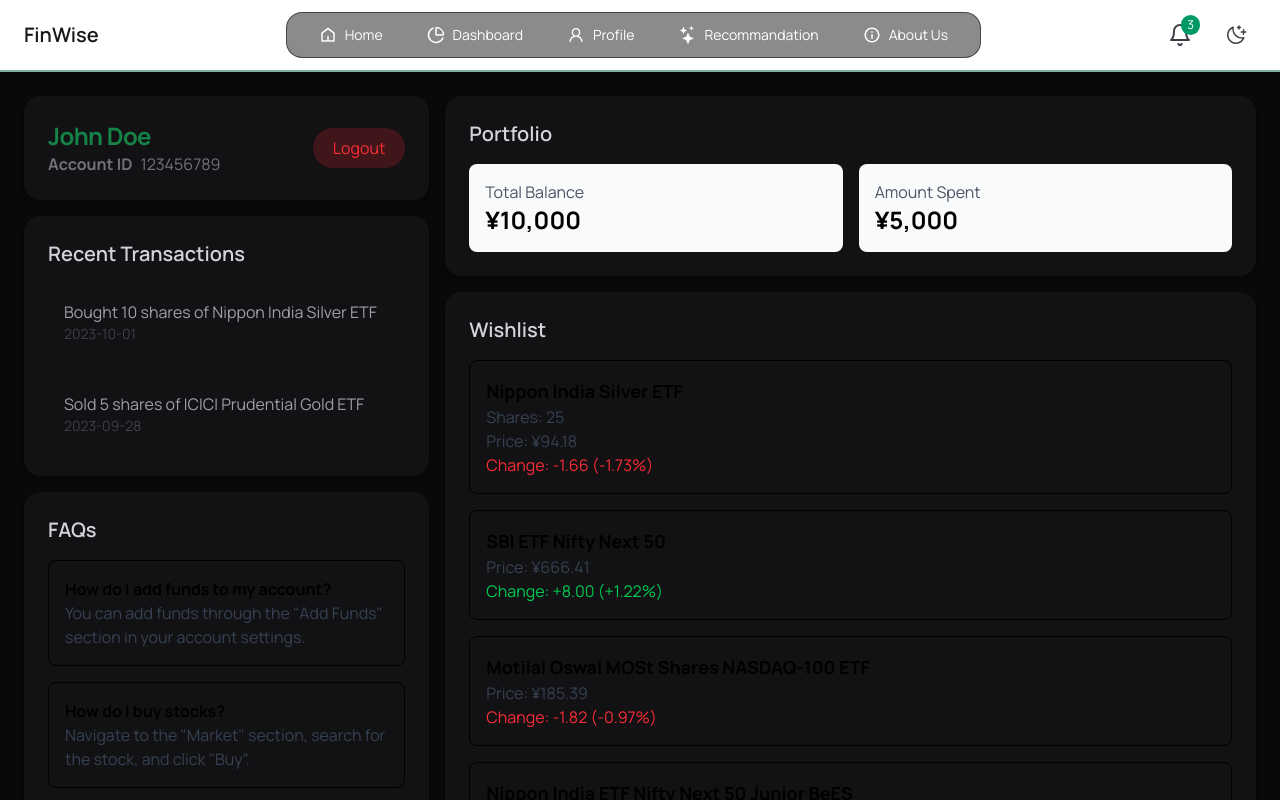
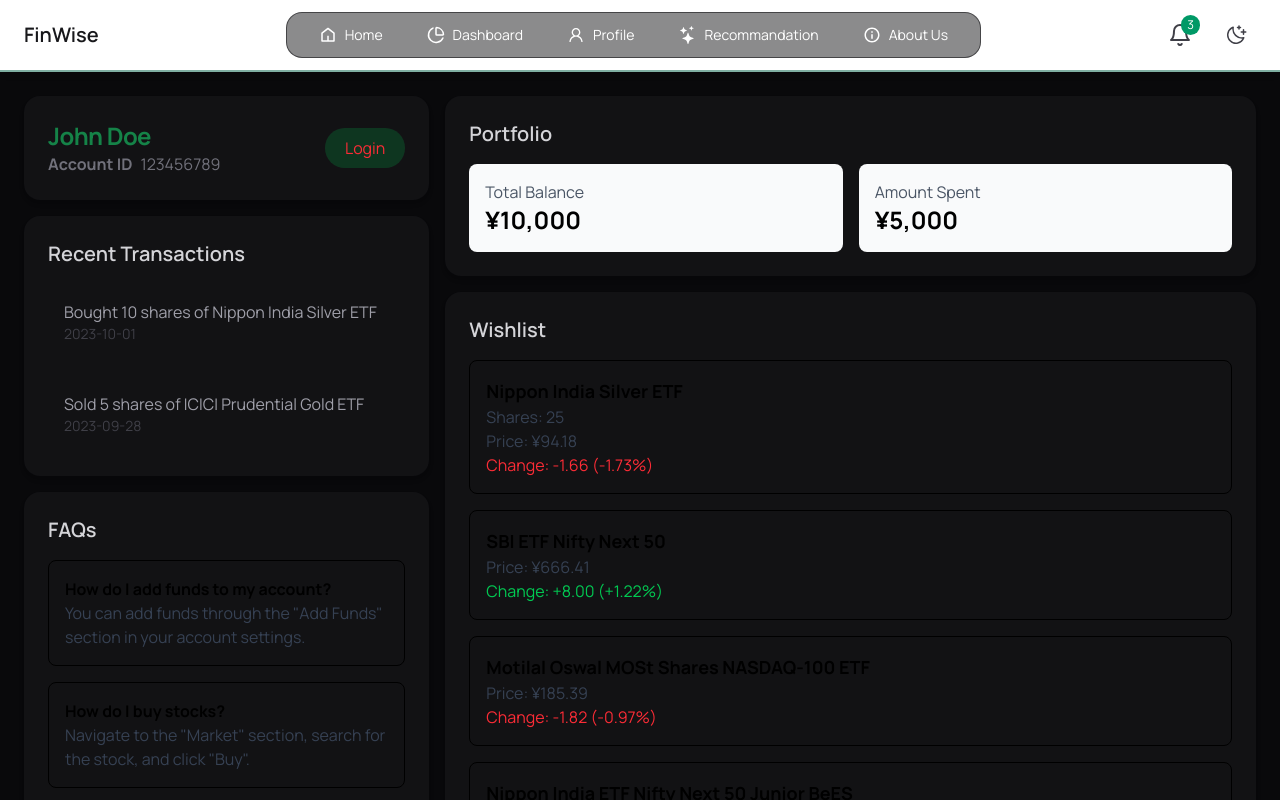
Before and after one commit to meetsuthar27/IngeniousHackathon6, a Next.js app in the folder smart-spender/: page /profile in a window 1280 px wide. Shown: the top 800 px of the page. Built offline with nearby package versions, Linux system fonts and the light colour scheme; no server answers.

Commit message:
login logout done.

```diff
--- a/smart-spender/src/app/profile/page.tsx
+++ b/smart-spender/src/app/profile/page.tsx
@@ -1,6 +1,9 @@
 // pages/profile.tsx
+"use client";
 import React from "react";
 import Image from "next/image";
+import { signIn, signOut, useSession } from "next-auth/react";
+import { useRouter } from "next/navigation";
 
 const Page: React.FC = () => {
   const user = {
@@ -59,6 +62,19 @@
     },
   ];
 
+  const session = useSession();
+  const router = useRouter();
+
+  const handleLogOut = async () => {
+    await signOut();
+    router.push("/");
+  };
+
+  const handleLogIn = async () => {
+    await signIn("google");
+    router.push("/profile");
+  };
+
   return (
     <div className="p-6 flex gap-4 font-[Manrope] bg-gray-100 pt-24 bg-zinc-950 min-h-screen">
       <div className="flex-col basis-1/3">
@@ -79,9 +95,23 @@
               {user.accountId}
             </p>
           </div>
-          <button className="ml-auto bg-red-500/20 text-red-500 px-5 py-2 rounded-full hover:text-white hover:bg-red-600">
-            Logout
-          </button>
+
+          {session?.data?.user && (
+            <button
+              className="ml-auto bg-red-500/20 text-red-500 px-5 py-2 rounded-full hover:text-white hover:bg-red-600"
+              onClick={handleLogOut}
+            >
+              Logout
+            </button>
+          )}
+          {!session?.data?.user && (
+            <button
+              className="ml-auto bg-green-500/20 text-red-500 px-5 py-2 rounded-full hover:text-white hover:bg-green-600"
+              onClick={handleLogIn}
+            >
+              Login
+            </button>
+          )}
         </div>
 
         {/* Recent Transactions Section */}
```
